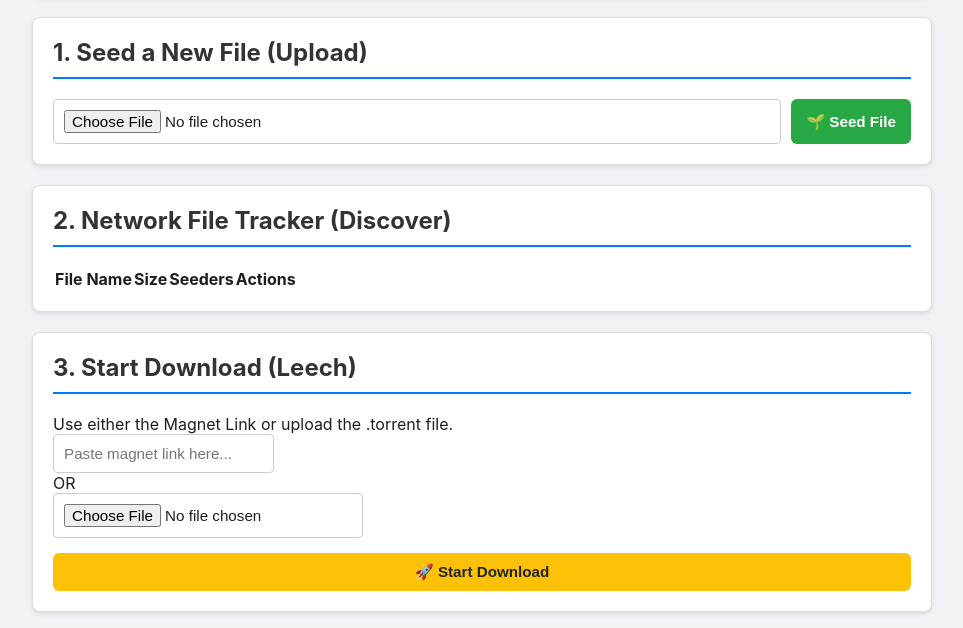
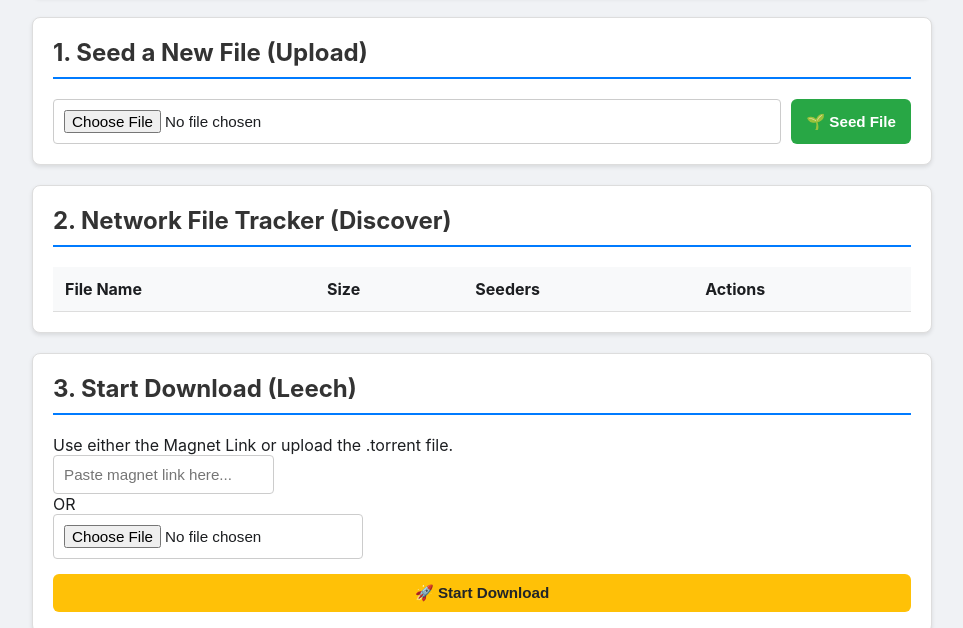
Before and after one commit to varunpareek690/major-project-decentralized-web3-file-sharing-system, a website: page chainshare-v2/public/index.html in a window 1280 px wide. Shown: the part 142-770 px from the top of the page, without its empty margins (158-1121 px from the left). Drawn offline with Linux system fonts and the light colour scheme.

Commit message:
cleanup style css

```diff
--- a/chainshare-v2/public/style.css
+++ b/chainshare-v2/public/style.css
@@ -125,3 +125,25 @@ button:disabled {
 
 /* --- Tracker Table (UPDATED) --- */
 #tracker-table {
+  width: 100%;
+  border-collapse: collapse;
+}
+
+#tracker-table th,
+#tracker-table td {
+  padding: 12px;
+  text-align: left;
+  border-bottom: 1px solid #ddd;
+  vertical-align: top; /* Align top for new buttons */
+}
+
+#tracker-table th {
+  background-color: #f8f9fa;
+}
+
+/* New styles for the action buttons */
+.action-buttons {
+  display: flex;
+  flex-direction: column;
+  gap: 5px;
+}
```
